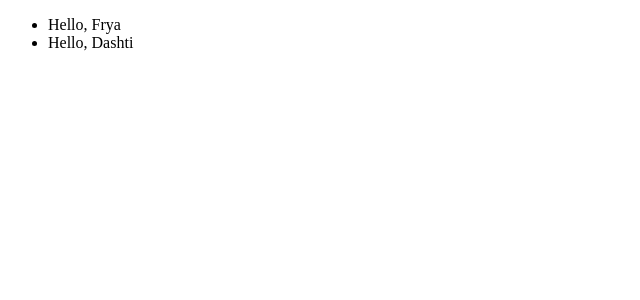
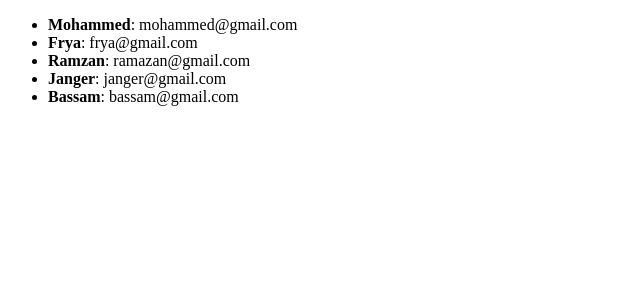
Before and after one commit to rn-qudra-mar-2019/react-web-1, a React (Create React App) app: page / in a window 1280 px wide. Shown: the top 300 px of the page, without its empty margins (0-640 px from the left). Built offline with nearby package versions, Linux system fonts and the light colour scheme.

Commit message:
Mapped students to li

```diff
--- a/src/App.js
+++ b/src/App.js
@@ -1,33 +1,23 @@
 import React, { Component } from "react";
-import logo from "./logo.svg";
-import "./App.css";
 
-const App2 = () => (
-  <div>
-    <ul>
-      {["Frya", "Dashti"].map(s => (
-        <li>Hello {s}</li>
-      ))}
-    </ul>
-  </div>
-);
-
-class App extends Component {
-
-  render2() {
-    return <div>I am render 2</div>
-  }
+class App extends Component
+{
+  students = [
+    {name: 'Mohammed', email: 'mohammed@gmail.com'},
+    {name: 'Frya', email: 'frya@gmail.com'},
+    {name: 'Ramzan', email: 'ramazan@gmail.com'},
+    {name: 'Janger', email: 'janger@gmail.com'},
+    {name: 'Bassam', email: 'bassam@gmail.com'},
+  ];
 
   render() {
-    let students = ["Frya", "Dashti"];
-
-    return <div>
+    return (
       <ul>
         {
-          students.map(s => <li>Hello, {s}</li>)
+          this.students.map(s => <li> <b>{s.name}</b>: {s.email}</li>)
         }
       </ul>
-    </div>;
+    );
   }
 }
 
```
Also changed, not shown: src/App2.js (added, +13 -0 lines).
